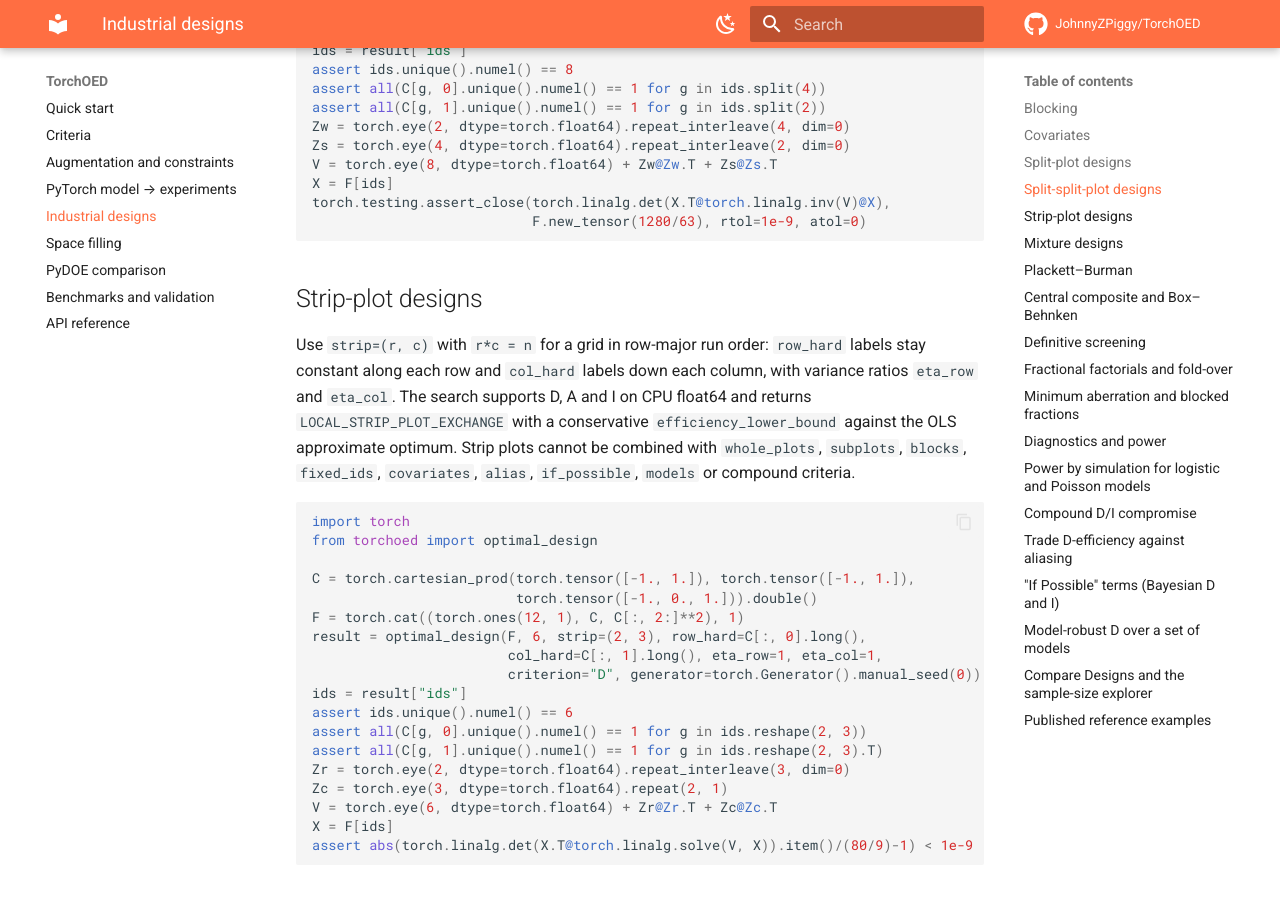
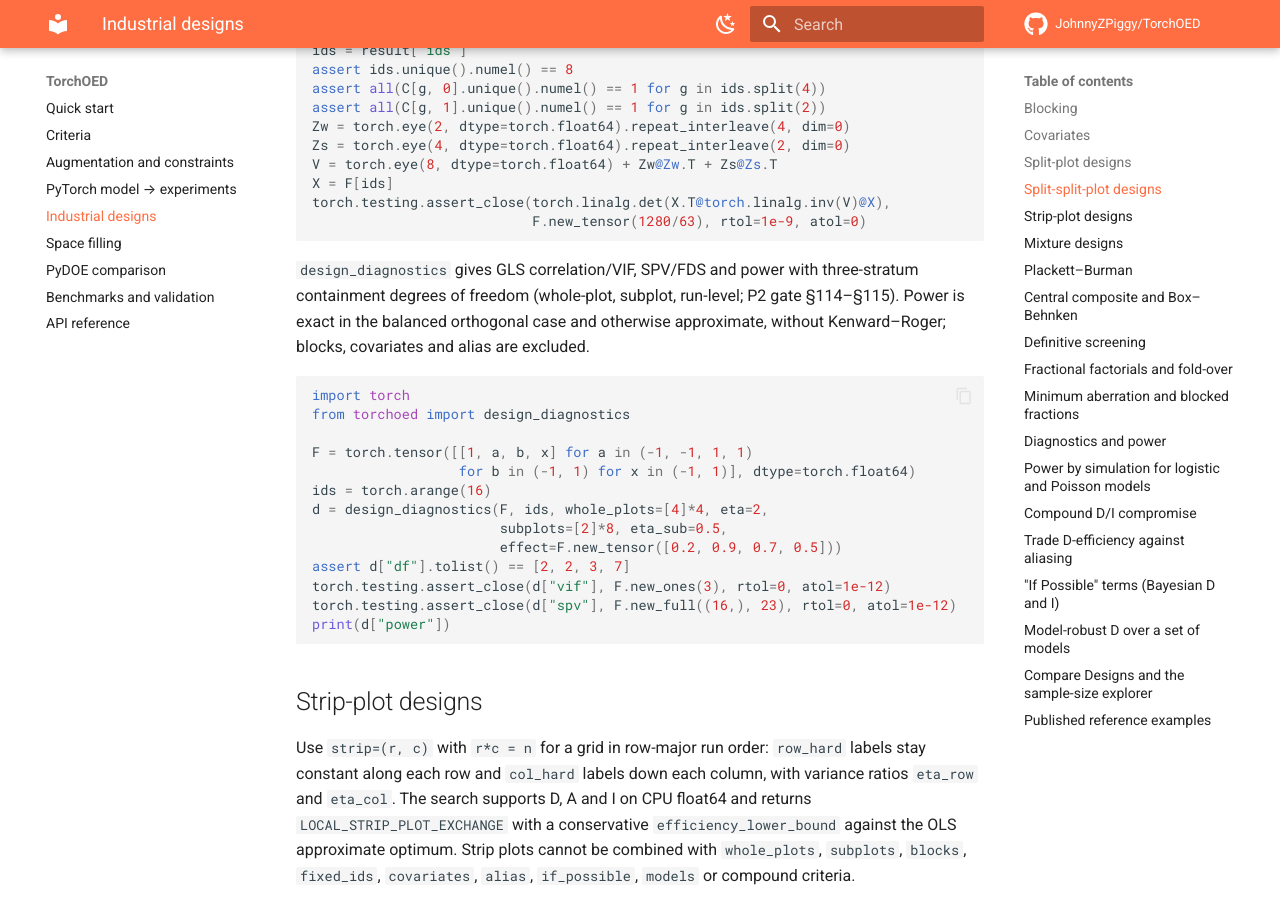
Before and after one commit to JohnnyZPiggy/TorchOED, an MkDocs documentation site: the page built from website/industrial.md, in a window 1280 px wide and 900 px high, scrolled down 2558 px. Built offline with MkDocs 1.6.1 and Material for MkDocs 9.7.7, drawn with Linux system fonts in a browser that asks for light colours; comment, search, counter and statistics services are not loaded.

Commit message:
docs: explain split-split-plot diagnostics (Refs #487) (#490)

````diff
--- a/website/industrial.md
+++ b/website/industrial.md
@@ -106,6 +106,25 @@ V = torch.eye(8, dtype=torch.float64) + Zw@Zw.T + Zs@Zs.T
 X = F[ids]
 torch.testing.assert_close(torch.linalg.det(X.T@torch.linalg.inv(V)@X),
                            F.new_tensor(1280/63), rtol=1e-9, atol=0)
+```
+
+`design_diagnostics` gives GLS correlation/VIF, SPV/FDS and power with three-stratum containment degrees of freedom (whole-plot, subplot, run-level; P2 gate §114–§115).
+Power is exact in the balanced orthogonal case and otherwise approximate, without Kenward–Roger; blocks, covariates and alias are excluded.
+
+```python
+import torch
+from torchoed import design_diagnostics
+
+F = torch.tensor([[1, a, b, x] for a in (-1, -1, 1, 1)
+                  for b in (-1, 1) for x in (-1, 1)], dtype=torch.float64)
+ids = torch.arange(16)
+d = design_diagnostics(F, ids, whole_plots=[4]*4, eta=2,
+                       subplots=[2]*8, eta_sub=0.5,
+                       effect=F.new_tensor([0.2, 0.9, 0.7, 0.5]))
+assert d["df"].tolist() == [2, 2, 3, 7]
+torch.testing.assert_close(d["vif"], F.new_ones(3), rtol=0, atol=1e-12)
+torch.testing.assert_close(d["spv"], F.new_full((16,), 23), rtol=0, atol=1e-12)
+print(d["power"])
 ```
 
 ## Strip-plot designs
````
